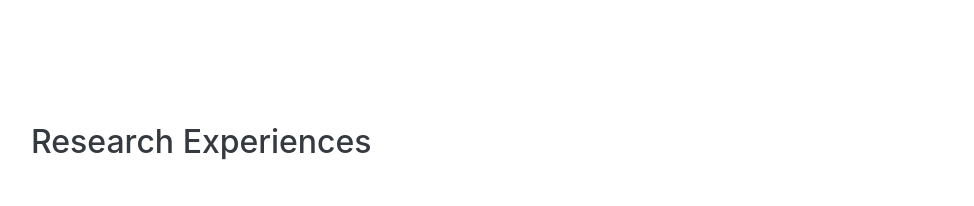
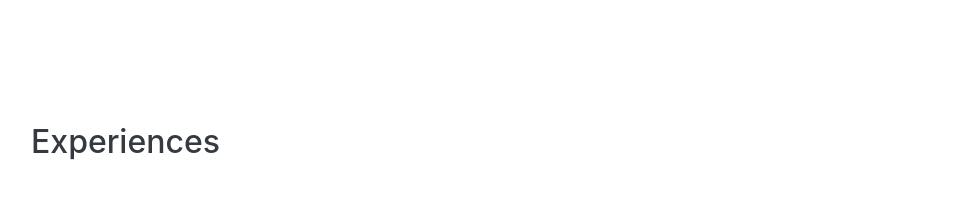
Before and after one commit to shuiba0/shuiba0.github.io, a website with bundled scripts: page index.html in a window 1280 px wide. Shown: the part 1605-1811 px from the top of the page, without its empty margins (289-1263 px from the left). Built offline with nearby package versions, Linux system fonts and the light colour scheme; a web font is replaced by a local one.

Commit message:
Update index.html

```diff
--- a/index.html
+++ b/index.html
@@ -127,7 +127,7 @@ Out-Of-Distribution Generalization</h3>
 
     <section class="resume-section p-3 p-lg-5 d-flex flex-column" id="experiences">
       <div class="my-auto">
-        <h2 class="mb-5">Research Experiences</h2>
+        <h2 class="mb-5">Experiences</h2>
 
         <div class="resume-item d-flex flex-column flex-md-row mb-5">
           <div class="resume-content mr-auto">
```
